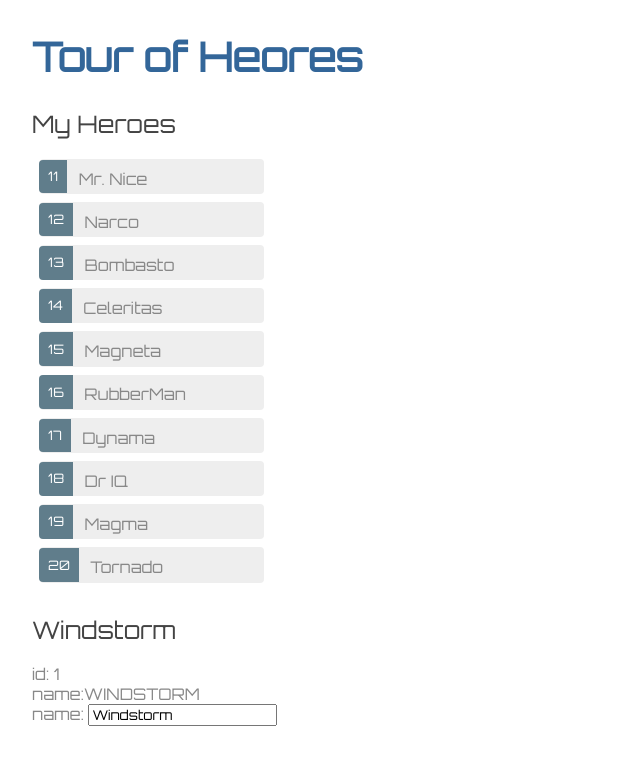
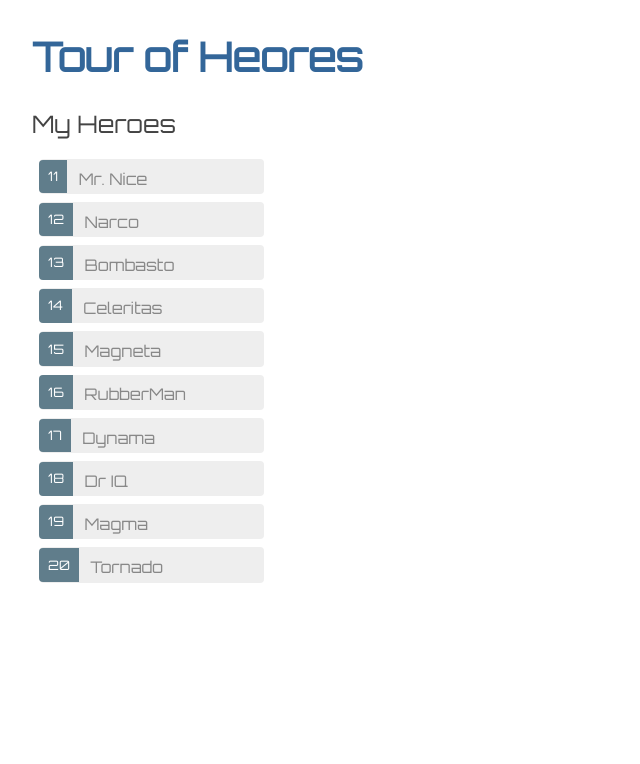
Before and after one commit to Nick-tsoukas/tour-of-heroes, an Angular app: page / in a window 1280 px wide. Shown: the top 764 px of the page, without its empty margins (0-640 px from the left). Built offline with nearby package versions, Linux system fonts and the light colour scheme.

Commit message:
Adding click event to hero list

```diff
--- a/src/app/heroes/heroes.component.html
+++ b/src/app/heroes/heroes.component.html
@@ -1,22 +1,26 @@
 <h2>My Heroes</h2>
 
 <ul class="heroes">
-  <li *ngFor="let hero of heroes">
+  <li *ngFor="let hero of heroes" (click)="onSelect(hero)">
     <span class="badge">{{hero.id}}</span>{{hero.name}}
   </li>
 </ul>
 
-<h2>{{hero.name}}</h2>
+<div *ngIf="selectedHero">
+
+<h2>{{selectedHero.name}}</h2>
 
 <div>
-  <span class="testing">id:</span> {{hero.id}}
+  <span class="testing">id:</span> {{selectedHero.id}}
 </div>
 <div>
-  <span class="testing">name:</span>{{hero.name | uppercase }}
+  <span class="testing">name:</span>{{selectedHero.name | uppercase }}
 </div>
 
 <div>
   <label>name:
-    <input [(ngModel)]="hero.name" placeholder="name">
+    <input [(ngModel)]="selectedHero.name" placeholder="name">
   </label>
 </div>
+
+</div>
--- a/src/app/heroes/heroes.component.ts
+++ b/src/app/heroes/heroes.component.ts
@@ -15,6 +15,8 @@
   };
 
   heroes = HEROES;
+  selectedHero: Hero;
+
 
 
 
@@ -23,4 +25,8 @@
   ngOnInit() {
   }
 
+  onSelect(hero: Hero): void {
+    this.selectedHero = hero;
+  }
+
 }
```
